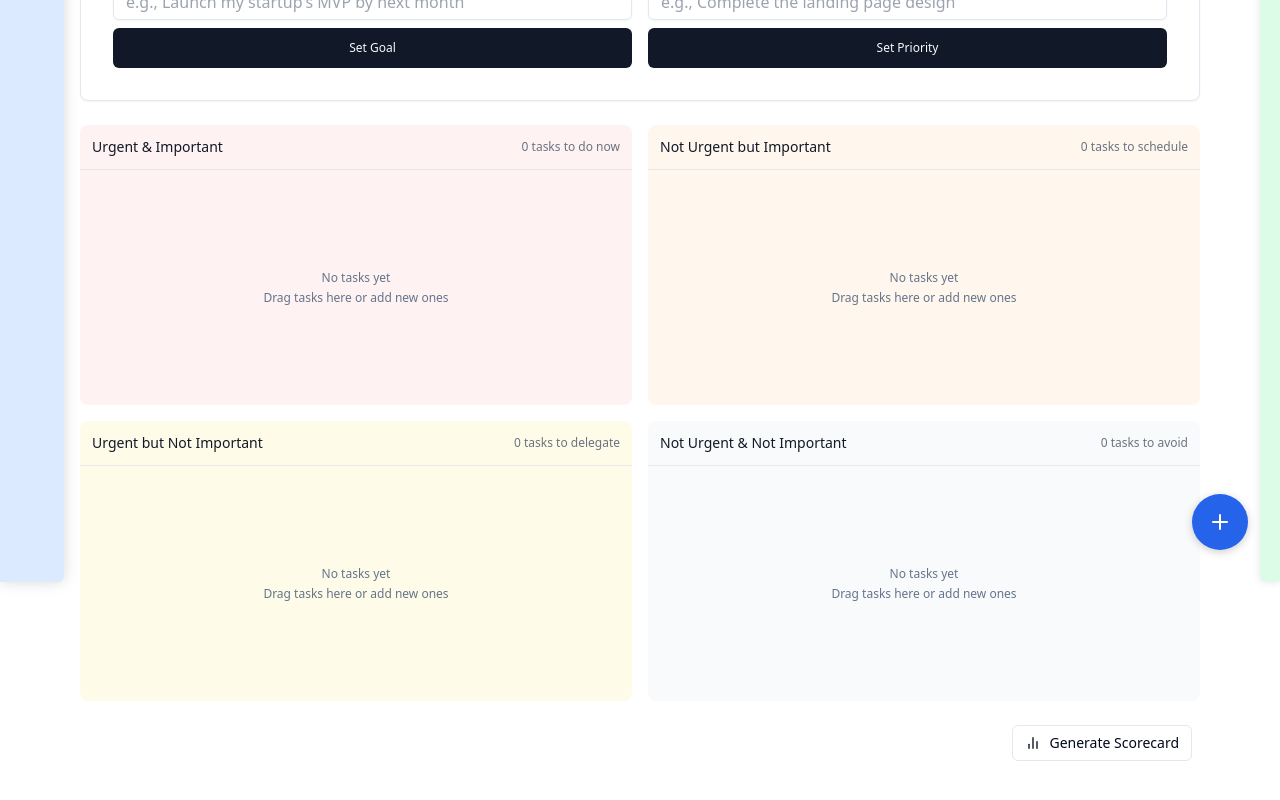
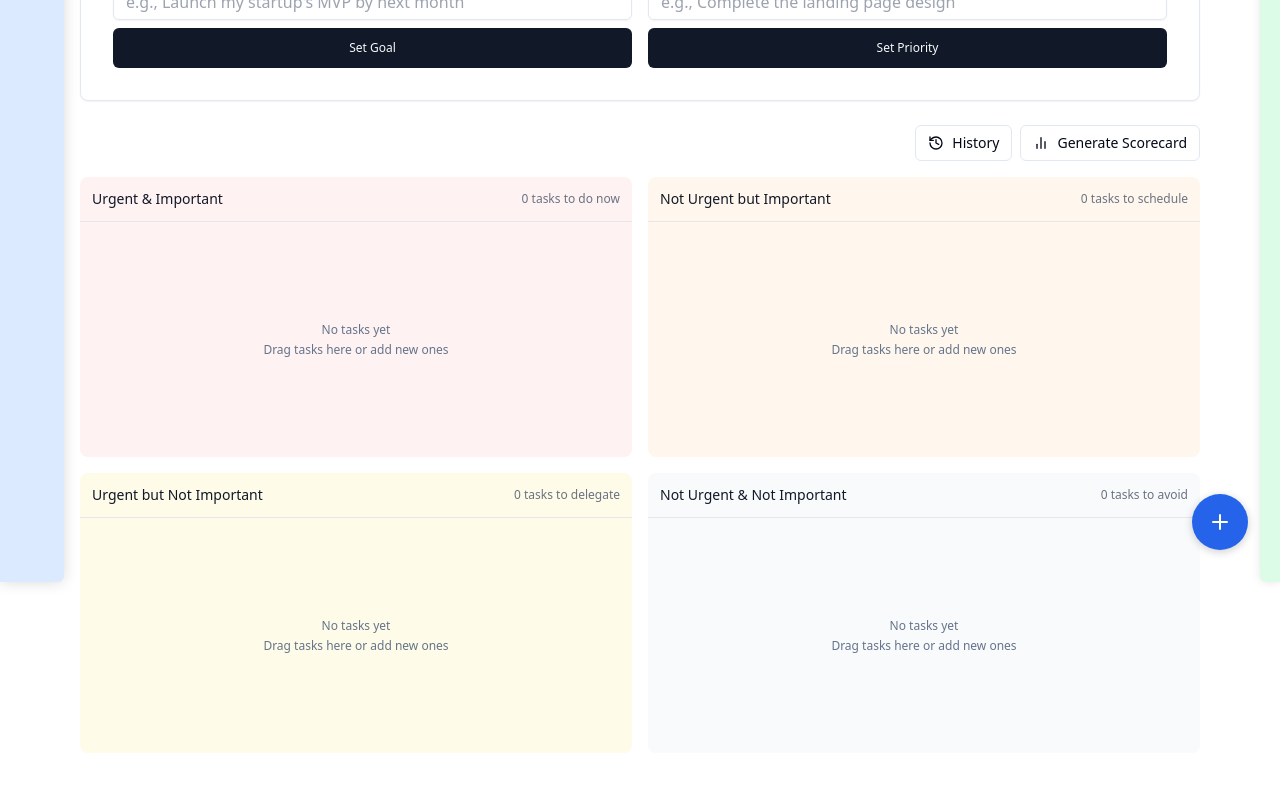
Before and after one commit to georgesiosi/gsdapp, a Next.js app: page / in a window 1280 px wide. Shown: the part 218-1018 px from the top of the page. Built offline with nearby package versions, Linux system fonts and the light colour scheme.

Commit message:
feat: implement task status updates and history navigation

```diff
--- a/components/task-manager.tsx
+++ b/components/task-manager.tsx
@@ -7,7 +7,8 @@ import { useIdeasManagement } from "@/components/ideas/hooks/useIdeasManagement"
 import type { TaskOrIdeaType } from "@/types/task"
 import { useToast } from "@/components/ui/use-toast"
 import { Button } from "@/components/ui/button"
-import { Plus } from "lucide-react"
+import { Plus, History } from "lucide-react"
+import { useRouter } from "next/navigation"
 import { exportTasksToCSV } from "@/lib/export-utils"
 import { EisenhowerMatrix } from "@/components/eisenhower-matrix"
 import { TaskModal } from "@/components/task-modal"
@@ -17,8 +18,10 @@ import { VelocityMeters } from "@/components/velocity-meters"
 import ToastNotification from "@/components/ui/toast-notification"
 import IdeaPriorityDialog from "@/components/ideas/idea-priority-dialog"
 import { ScorecardButton } from "@/components/scorecard-button"
+import { EndDayScorecard } from "@/components/end-day-scorecard"
 
 export function TaskManager() {
+  const router = useRouter();
   const {
     tasks,
     addTask,
@@ -42,6 +45,7 @@ export function TaskManager() {
   // Flag to track if tasks are being loaded from localStorage
   const [isLoadingTasks, setIsLoadingTasks] = useState(true);
   const [isLoadingIdeas, setIsLoadingIdeas] = useState(true);
+  const [scorecardOpen, setScorecardOpen] = useState(false);
 
   // Load tasks from localStorage on mount
   useEffect(() => {
@@ -180,6 +184,42 @@ export function TaskManager() {
     window.addEventListener('exportTasks', handleExport);
     return () => window.removeEventListener('exportTasks', handleExport);
   }, []);
+
+  const handleUpdateTaskStatus = (taskId: string, status: TaskStatus) => {
+    // Find all tasks in the same quadrant
+    const task = tasks.find(t => t.id === taskId);
+    if (!task) return;
+
+    const quadrantTasks = tasks.filter(t => t.quadrant === task.quadrant);
+
+    // Calculate new order based on status
+    let newOrder: number;
+    if (status === 'completed') {
+      // If completing task, put it at the end
+      const maxOrder = Math.max(...quadrantTasks.map(t => t.order || 0));
+      newOrder = maxOrder + 1;
+    } else if (status === 'active') {
+      // If uncompleting task, put it at the start of active tasks
+      const activeTasks = quadrantTasks.filter(t => t.status === 'active');
+      const minActiveOrder = activeTasks.length > 0
+        ? Math.min(...activeTasks.map(t => t.order || 0))
+        : 0;
+      newOrder = minActiveOrder - 1;
+    }
+
+
+    const timestamp = new Date().toISOString();
+    const updates: Partial<Task> = {
+      status,
+      ...(status === 'completed' && { completedAt: timestamp }),
+      ...(status === 'archived' && { archivedAt: timestamp }),
+      ...(status === 'deleted' && { deletedAt: timestamp }),
+      updatedAt: timestamp,
+      order: newOrder
+    };
+
+    updateTask(taskId, updates);
+  };
 
   const handleAddTask = async (text: string, quadrant: string) => {
     if (!text.trim()) return;
@@ -346,16 +386,49 @@ export function TaskManager() {
         <Plus className="h-6 w-6" />
       </Button>
 
+      {/* Task Actions Section */}
+      <div className="mb-4 flex justify-end space-x-2">
+        <Button
+          variant="outline"
+          size="sm"
+          className="gap-2"
+          onClick={() => router.push("/history")}
+        >
+          <History className="h-4 w-4" />
+          History
+        </Button>
+        <ScorecardButton
+          onClick={() => setScorecardOpen(true)}
+          tasks={tasks.filter(t => t.status === 'active' || t.status === 'completed')}
+          className="w-auto"
+        />
+      </div>
+
       <div className="mt-4">
         <EisenhowerMatrix
-          tasks={tasks.map(task => ({
+          tasks={tasks
+            .filter(t => {
+              // Show active tasks and tasks completed today
+              if (t.status === 'active') return true;
+              if (t.status === 'completed' && t.completedAt) {
+                const completedDate = new Date(t.completedAt);
+                const today = new Date();
+                return completedDate.toDateString() === today.toDateString();
+              }
+              return false;
+            })
+            .map(task => ({
             ...task,
             createdAt: String(task.createdAt),
             updatedAt: String(task.updatedAt),
             completedAt: task.completedAt ? String(task.completedAt) : undefined
           }))}
-          onToggleTask={toggleTask}
-          onDeleteTask={deleteTask}
+          onToggleTask={(id) => {
+            const task = tasks.find(t => t.id === id);
+            if (!task) return;
+            handleUpdateTaskStatus(id, task.status === 'completed' ? 'active' : 'completed');
+          }}
+          onDeleteTask={(id) => handleUpdateTaskStatus(id, 'deleted')}
           onReflectionRequested={startReflection}
           onMoveTask={handleMoveTask}
           onEditTask={(taskId, newText) => {
@@ -385,23 +458,19 @@ export function TaskManager() {
         isAIThinking={isAIThinking}
       />
 
-      {/* Scorecard Button and Velocity Meters */}
+      {/* Velocity Meters */}
       <div className="mt-6 mb-2">
-        <div className="flex justify-end mb-2">
-          <ScorecardButton
-            tasks={tasks.map(task => ({
-              ...task,
-              createdAt: String(task.createdAt),
-              updatedAt: String(task.updatedAt),
-              completedAt: task.completedAt ? String(task.completedAt) : undefined
-            }))}
-            className="mr-2"
-          />
-        </div>
 
         {/* Velocity Meters for personal and work tasks */}
+        <EndDayScorecard
+          isOpen={scorecardOpen}
+          onClose={() => setScorecardOpen(false)}
+          tasks={tasks}
+          onUpdateTaskStatus={handleUpdateTaskStatus}
+        />
+
         <VelocityMeters
-          tasks={tasks.map(task => {
+          tasks={tasks.filter(t => t.status === 'active' || t.status === 'completed').map(task => {
             return {
               ...task,
               createdAt: String(task.createdAt),
```
